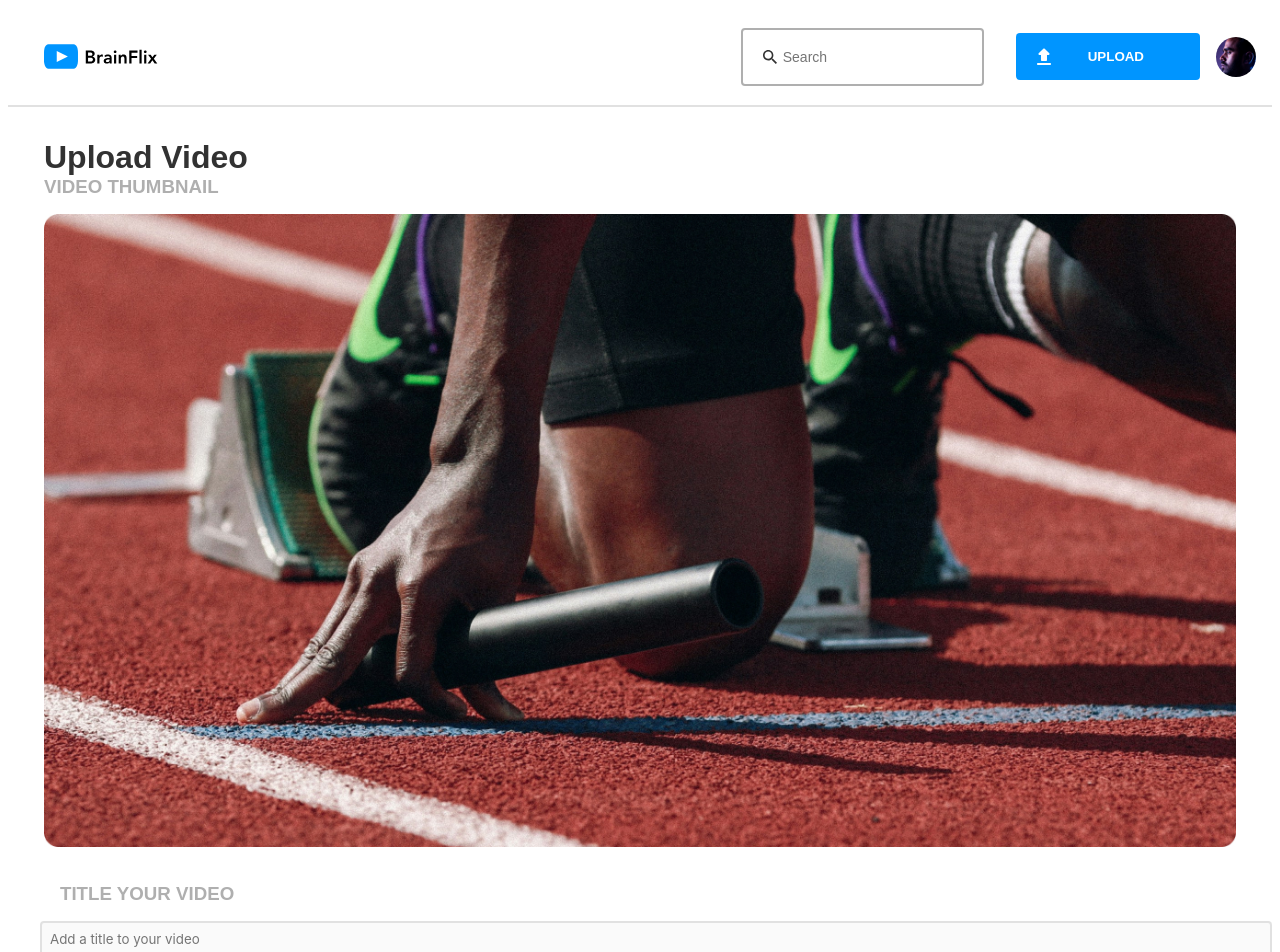
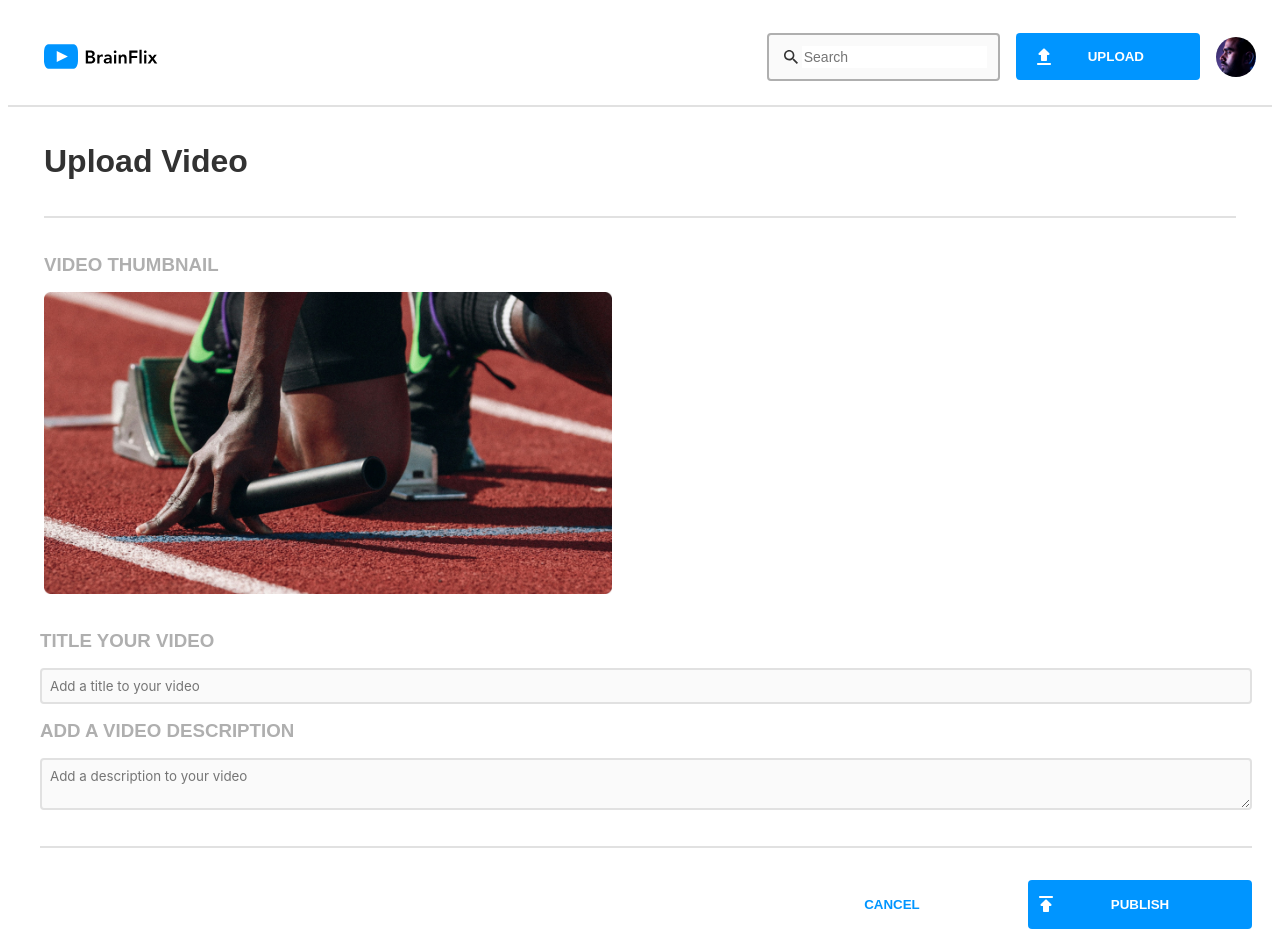
Before and after one commit to ren-climatetech/reine-donnestad-brainflix, a React (Vite) app: page /uploadpage in a window 1280 px wide. Shown: the top 952 px of the page. Built offline with nearby package versions, Linux system fonts and the light colour scheme.

Commit message:
add tablet styling for upload page

```diff
--- a/src/components/Header/Header.scss
+++ b/src/components/Header/Header.scss
@@ -10,7 +10,6 @@
   align-items: center;
   justify-content: center;
   margin-top: $margin-mobile;
-  margin-bottom: 0;
 
   @include tablet{
   margin: $margin-tablet;
--- a/src/components/Search/Search.scss
+++ b/src/components/Search/Search.scss
@@ -6,11 +6,6 @@
 .header__search{
     display: flex;
     justify-content: space-between;
-    // margin: $margin-mobile;
-
-//     @include tablet {
-//         margin: $margin-tablet;
-//     }
 }
 
 .header__search-box {
@@ -20,18 +15,19 @@
     border-radius: .25rem;
     width: 100%;
     vertical-align: middle;
-    padding: $padding-mobile;
+    padding: .6875rem;
     margin: $margin-mobile;
-    margin-bottom: 0;
+
+    background-color: $secondaryAlabaster;
     @include tablet{
-        margin-bottom: $margin-mobile;
+        margin: 0;
     }
 
 }
 .header__search-icon{
     width: .875rem;
     margin: .25rem;
-    //increase for tablet & dt
+
 }
 
 .header__search-text{
--- a/src/components/UploadForm/UploadForm.jsx
+++ b/src/components/UploadForm/UploadForm.jsx
@@ -56,14 +56,16 @@ function UploadForm({handleSubmit}){
                 placeholder="Add a description to your video"
               />
             </div>
-            <div>
+            <div className="uploadpage__button">
+            <div className="uploadpage__button-layout">
               <button type="submit" className="uploadpage__button-publish">
                 <img className="upload_button-icon" src={publish} alt="Publish Button"/>{" "}
                 <p type="submit" className="upload_button-text">PUBLISH</p>
               </button>
             </div>
-            <div>
+            <div className="uploadpage__button-layout">
               <button type="reset" className="uploadpage__button-cancel">CANCEL</button>
+            </div>
             </div>
           </form>
 
--- a/src/components/UploadForm/UploadForm.scss
+++ b/src/components/UploadForm/UploadForm.scss
@@ -3,12 +3,21 @@
 
 .uploadpage__form {
   box-sizing: border-box;
-  width: 100%;
+  padding: 0;
+
+  @include tablet{
+    margin-left: $margin-mobile;
+  }
 }
 
 .uploadpage__subheader-form {
   color: $primarySilver;
   padding-bottom: 0;
+
+
+  @include tablet{
+    padding-left: $padding-mobile;
+  }
 }
 
 .uploadpage__title,
@@ -31,17 +40,28 @@
   width: 100%;
 }
 
+  .uploadpage__description-entry{
+
+  @include tablet{
+    margin-bottom: $padding-tablet;
+  }
+}
+
 .uploadpage__button-publish {
   background-color: $primaryBlue;
+    box-sizing: border-box;
   border-radius: 0.25rem;
   color: $primaryWhite;
   display: flex;
   justify-content: center;
   align-items: center;
-  //   padding: $padding-mobile;
   border: none;
   width: 100%;
   margin: $margin-mobile;
+
+  @include tablet{
+    margin-right: 0;
+  }
 }
 
 .upload_button-text {
@@ -67,3 +87,23 @@
   width: 100%;
   margin: $margin-mobile;
 }
+
+
+.uploadpage__button{
+  @include tablet{
+    display: flex;
+    flex-direction: row-reverse;
+    width: 100%;
+    margin: $margin-mobile;
+    border-top: 2px solid $secondaryMercury;
+    padding-top: $padding-mobile;
+
+  }
+}
+
+.uploadpage__button-layout{
+  @include tablet{
+    display: flex;
+    width: 15rem;
+  }
+}
--- a/src/components/UploadVideo/UploadVideo.scss
+++ b/src/components/UploadVideo/UploadVideo.scss
@@ -9,6 +9,7 @@
 
    @include tablet{
         padding: 0 $padding-tablet;
+        width: 50vw
     }
 
 }
--- a/src/pages/UploadPage/UploadPage.scss
+++ b/src/pages/UploadPage/UploadPage.scss
@@ -11,12 +11,12 @@ form {
   margin: $margin-mobile;
   padding-left: 0;
   margin-left: 0;
-  margin-top: 0;
+
 
   @include tablet {
     margin: $margin-tablet;
     padding: 0 $padding-mobile;
-    margin-left: 0;
+    // margin-left: 0;
   }
 }
 
@@ -28,11 +28,21 @@ form {
   padding: 0;
 }
 
+.uploadpage__header {
+  margin-top: 0 $margin-mobile;
 
-.uploadpage__header {
-  margin-top: $margin-mobile;
+  @include tablet {
+    margin: 0 $margin-tablet;
+    padding: $padding-tablet 0;
+    border-bottom: .125rem solid $secondaryMercury;
+  }
 }
 
 .uploadpage__subheader {
   color: $primarySilver;
+
+  @include tablet {
+    padding-top: $padding-tablet;
+    // border-top: .125rem solid $secondaryMercury;
+  }
 }
--- a/src/styles/partials/_globals.scss
+++ b/src/styles/partials/_globals.scss
@@ -10,7 +10,13 @@ body {
   font-family: "Avenir", sans-serif;
 }
 
-h1,
+h1{
+  color: $primaryBlack;
+  padding: $padding-mobile;
+  margin: 0;
+}
+
+
 h2,
 h3,
 p {
```
